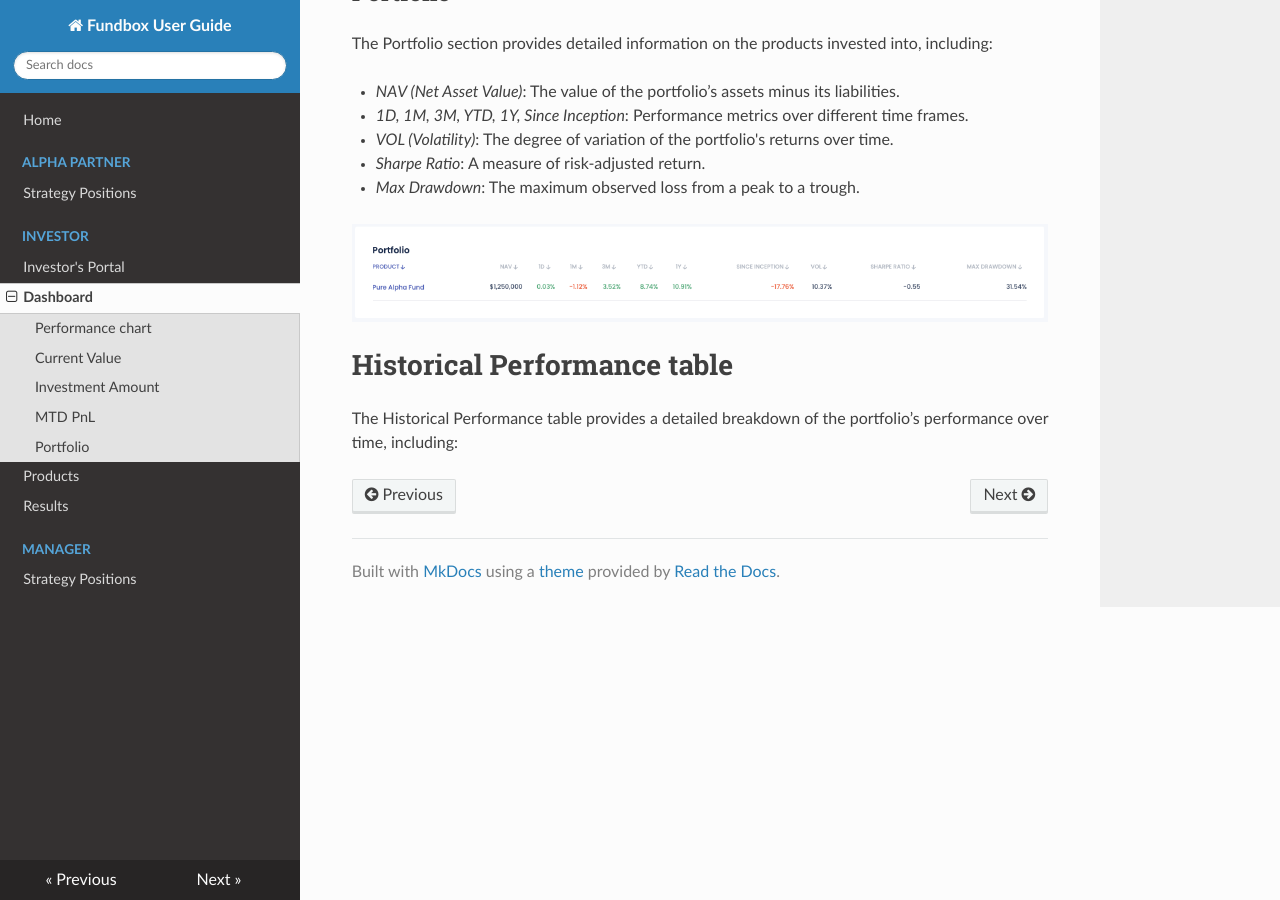
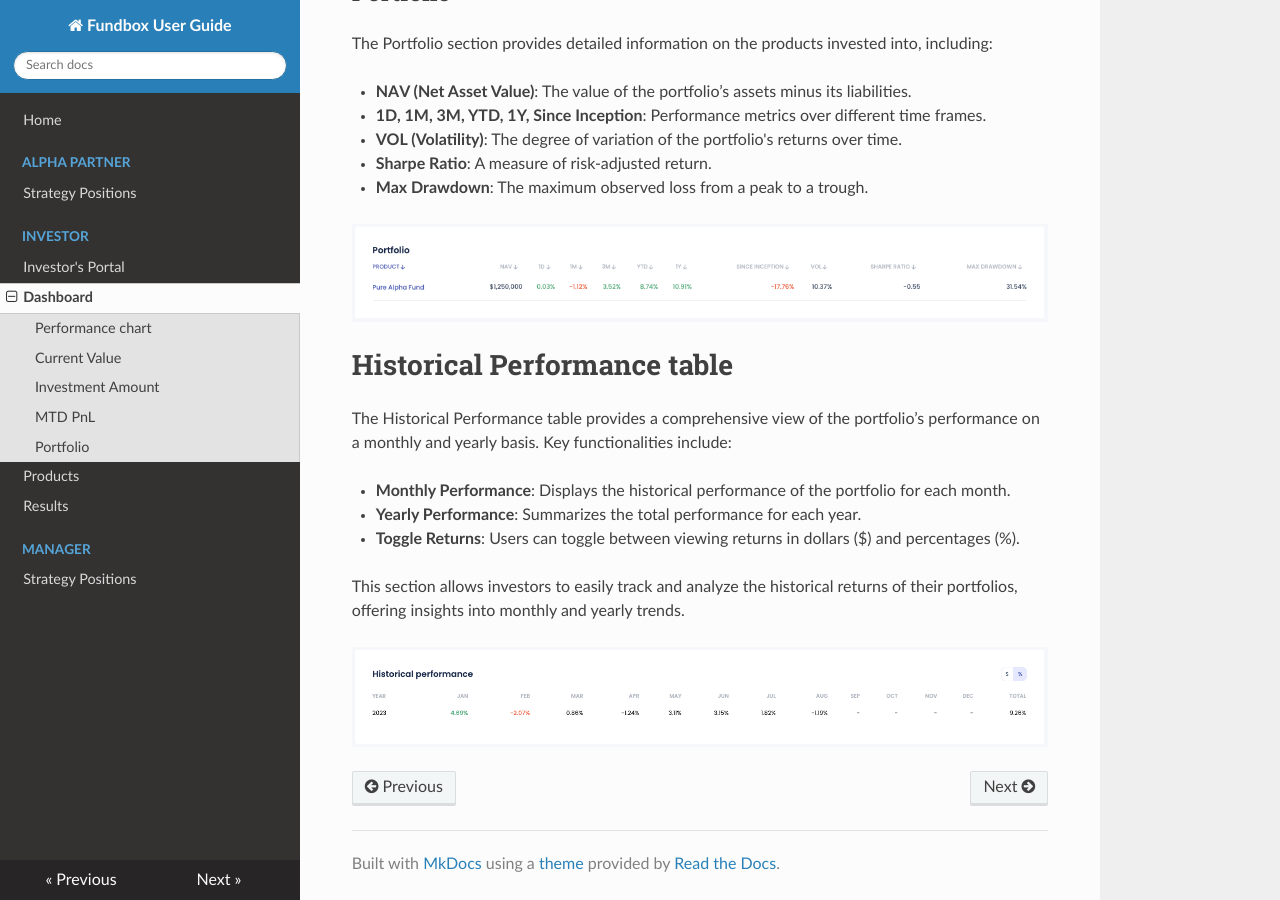
Before and after one commit to noviscient/fundbox-user-guide, an MkDocs documentation site: the page built from docs/investor/dashboard.md, in a window 1280 px wide and 900 px high, scrolled down 1545 px. Built offline with MkDocs 1.6.1, drawn with Linux system fonts in a browser that asks for light colours; nearby versions of some CDN libraries.

Commit message:
investor: add historical performance chart

```diff
--- a/docs/investor/dashboard.md
+++ b/docs/investor/dashboard.md
@@ -36,14 +36,22 @@ The Month-to-Date Profit and Loss (PnL) section provides insights into the portf
 
 The Portfolio section provides detailed information on the products invested into, including:
 
-- *NAV (Net Asset Value)*: The value of the portfolio’s assets minus its liabilities.
-- *1D, 1M, 3M, YTD, 1Y, Since Inception*: Performance metrics over different time frames.
-- *VOL (Volatility)*: The degree of variation of the portfolio's returns over time.
-- *Sharpe Ratio*: A measure of risk-adjusted return.
-- *Max Drawdown*: The maximum observed loss from a peak to a trough.
+- **NAV (Net Asset Value)**: The value of the portfolio’s assets minus its liabilities.
+- **1D, 1M, 3M, YTD, 1Y, Since Inception**: Performance metrics over different time frames.
+- **VOL (Volatility)**: The degree of variation of the portfolio's returns over time.
+- **Sharpe Ratio**: A measure of risk-adjusted return.
+- **Max Drawdown**: The maximum observed loss from a peak to a trough.
 
 ![Portfolio](../images/investor-portfolio.png)
 
 # Historical Performance table
 
-The Historical Performance table provides a detailed breakdown of the portfolio’s performance over time, including:
+The Historical Performance table provides a comprehensive view of the portfolio’s performance on a monthly and yearly basis. Key functionalities include:
+
+- **Monthly Performance**: Displays the historical performance of the portfolio for each month.
+- **Yearly Performance**: Summarizes the total performance for each year.
+- **Toggle Returns**: Users can toggle between viewing returns in dollars ($) and percentages (%).
+
+This section allows investors to easily track and analyze the historical returns of their portfolios, offering insights into monthly and yearly trends.
+
+![Historical Performance](../images/investors-historical-performance-table.png)
```
Also changed, not shown: docs/images/investors-historical-performance-table.png (added), docs/images/investors-portal.png.
